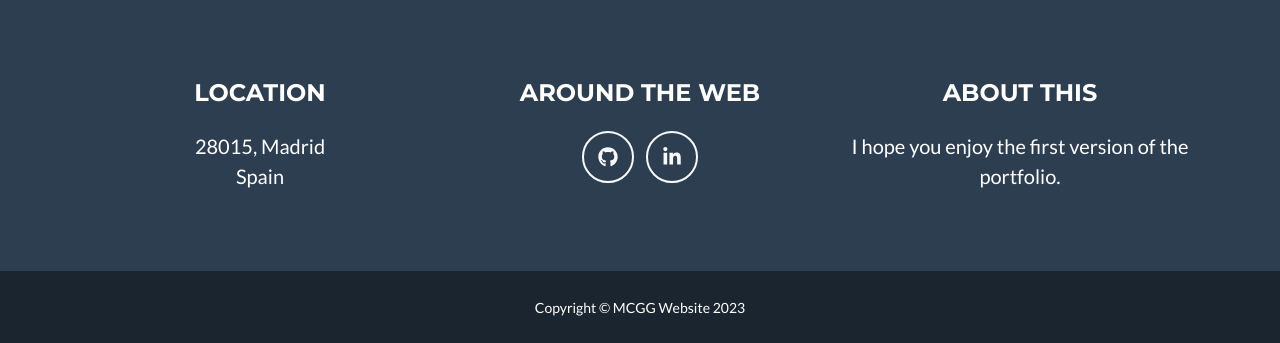
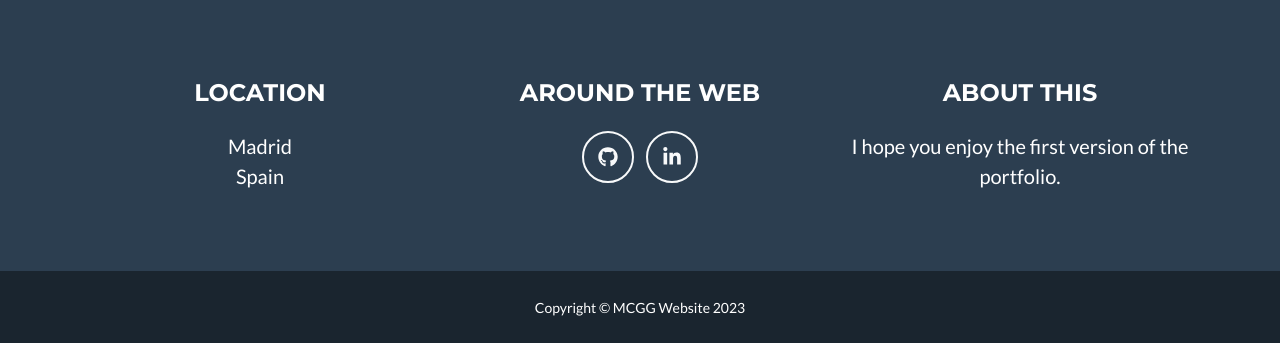
Before and after one commit to mcarlagg17/MCGG-PortfolioWeb, a Flask app: page / in a window 1280 px wide. Shown: the part 3221-3564 px from the top of the page. Run offline with Flask 2, Linux system fonts and the light colour scheme; some libraries are stand-ins or nearby versions.

Commit message:
grammar correction

```diff
--- a/templates/index.html
+++ b/templates/index.html
@@ -227,7 +227,7 @@
                     <div class="col-lg-4 mb-5 mb-lg-0">
                         <h4 class="text-uppercase mb-4">Location</h4>
                         <p class="lead mb-0">
-                            28015, Madrid
+                            Madrid
                             <br />
                             Spain
                         </p>
@@ -359,7 +359,7 @@
                             <div class="row justify-content-center">
                                 <div class="col-lg-8">
                                     <!-- Portfolio Modal - Title-->
-                                    <h2 class="portfolio-modal-title text-secondary text-uppercase mb-0">ML proyect</h2>
+                                    <h2 class="portfolio-modal-title text-secondary text-uppercase mb-0">ML project</h2>
                                     <!-- Icon Divider-->
                                     <div class="divider-custom">
                                         <div class="divider-custom-line"></div>
```
